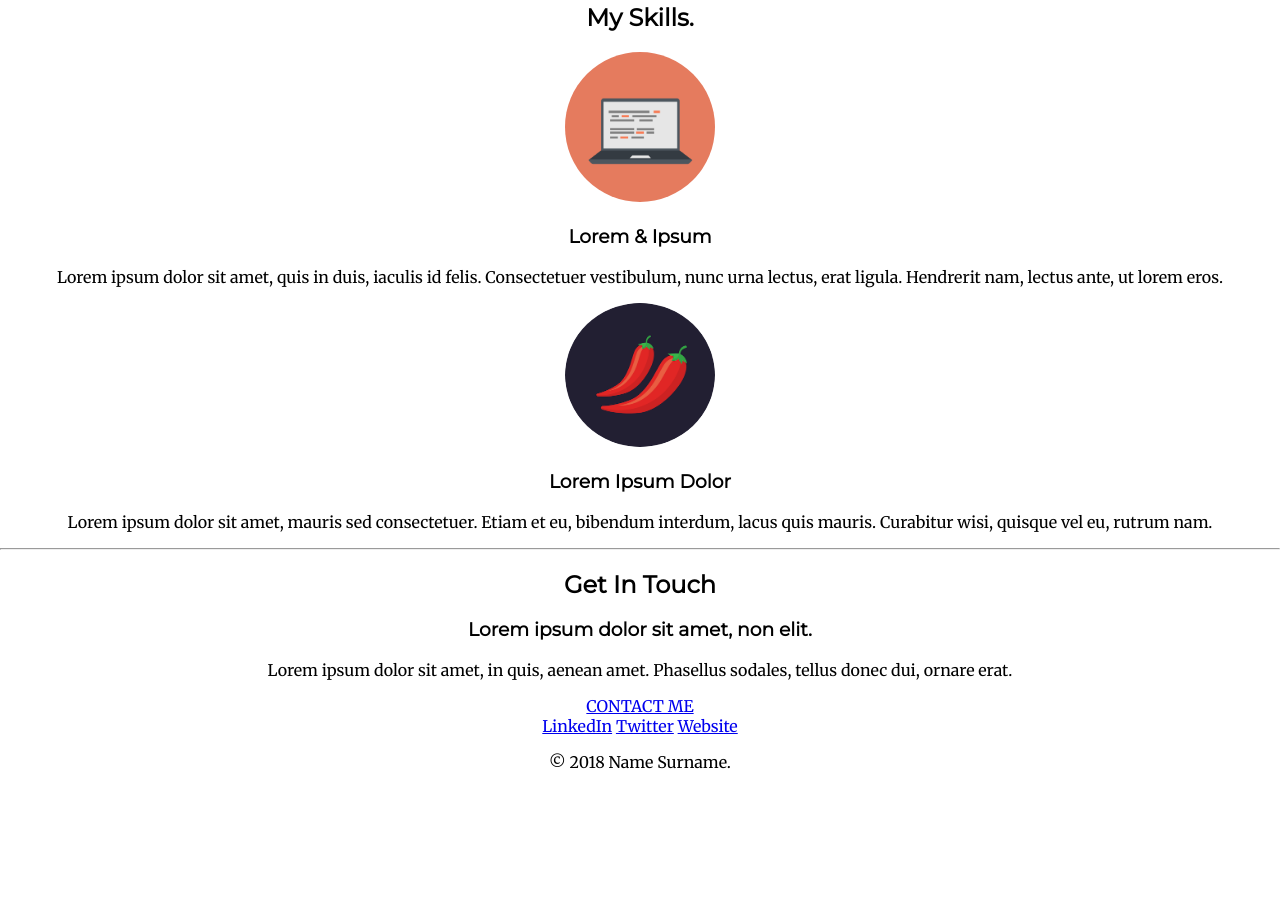
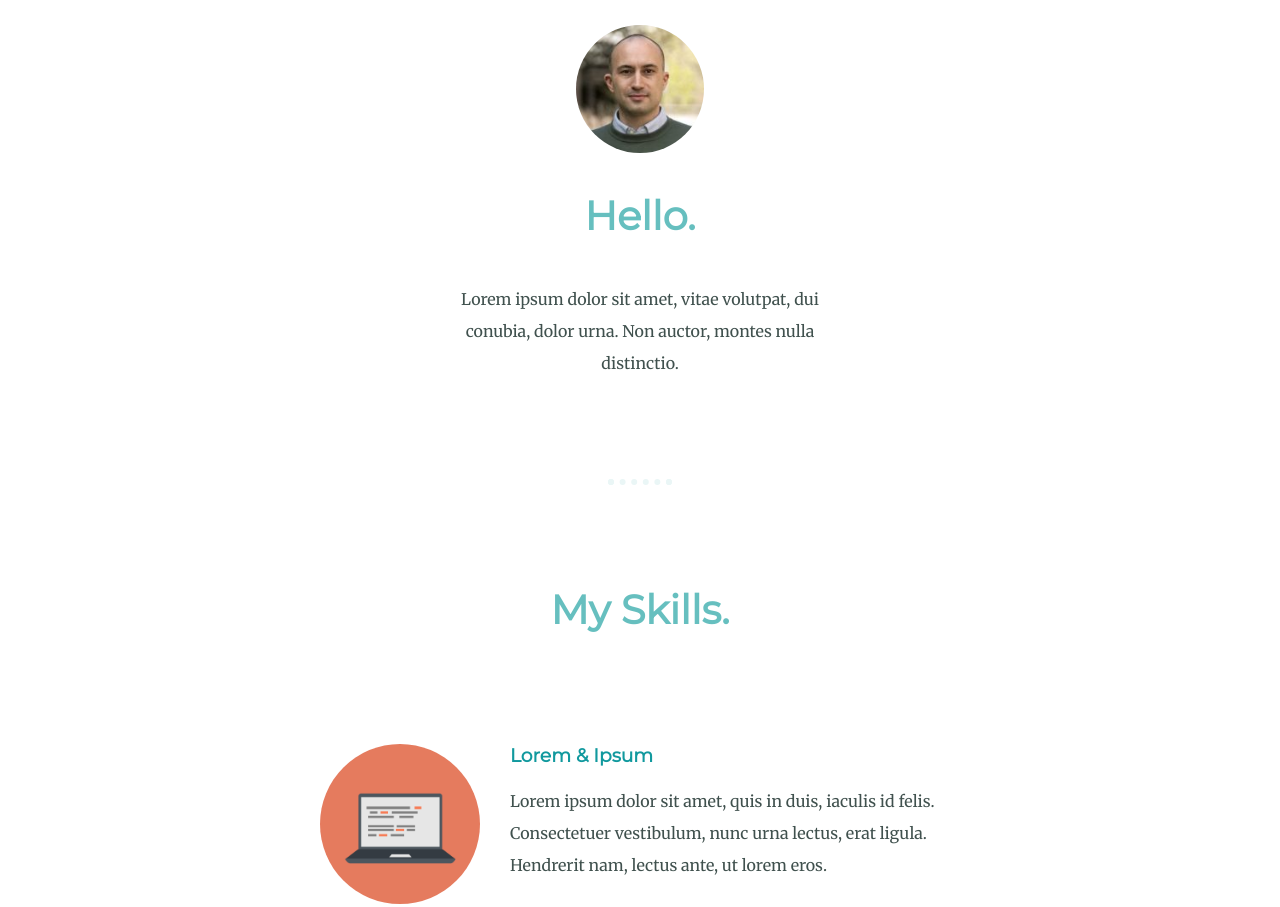
Before and after one commit to robertozanchi/cv, a plain HTML site: page index.html in a window 1280 px wide. Shown: the part 843-1750 px from the top of the page. Before the commit the page ends 1631 px from the top, so only its background shows below. Drawn offline with Linux system fonts and the light colour scheme.

Commit message:
Add files via upload

```diff
--- a/css/styles.css
+++ b/css/styles.css
@@ -2,24 +2,76 @@ body {
   margin: 0;
   text-align: center;
   font-family: 'Merriweather', serif;
+  color: #40514E;
 }
 
 h1 {
-  margin-top: 0;
+  font-size: 5.625rem;
+  margin: 50px auto 0 auto;
   font-family: 'Sacramento', cursive;
+  color: #66BFBF;
 }
 
 h2 {
   font-family: 'Montserrat', sans-serif;
+  font-size: 2.5rem;
+  color: #66BFBF;
+  padding-bottom: 10px;
 }
 
 h3 {
   font-family: 'Montserrat', sans-serif;
+  color: #11999E;
+}
+
+a {
+  color: #11999E;
+  font-family: 'Montserrat', sans-serif;
+  margin: 10px 20px;
+  text-decoration: none;
+  font-size: 0.8rem;
+}
+
+a:hover {
+  color: #EAF6F6;
+}
+
+p {
+  line-height: 2;
+}
+
+hr {
+  border: dotted #EAF6F6 6px;
+  border-bottom: none;
+  width: 4%;
+  margin: 100px auto;
+}
+
+.subtitle {
+  font-weight: normal;
 }
 
 .profile-image {
-  width: 150px;
+  width: 10%;
   border-radius: 50%;
+}
+
+.intro {
+  width: 30%;
+  margin: auto;
+}
+
+.computer-image {
+  width: 25%;
+  border-radius: 50%;
+  float: left;
+  margin-right: 30px;
+}
+
+.chilli-image {
+  width: 25%;
+  float: right;
+  margin-left: 30px;
 }
 
 .top-container {
@@ -29,19 +81,65 @@ h3 {
 }
 
 .middle-container {
+  margin: 100px 0;
 }
 
 .bottom-container {
+  background-color: #66BFBF;
+  margin-top: 50px;
+  padding: 50px 0 20px;
 }
 
 .top-cloud {
   position: absolute;
   right: 300px;
-  top: 50px;
+  top: 40px;
 }
 
 .bottom-cloud {
   position: absolute;
-  left: 300px;
+  left: 250px;
   bottom: 300px;
 }
+
+.skill-row {
+  width: 50%;
+  margin: 100px auto 100px auto;
+  text-align: left;
+}
+
+.myButton {
+	box-shadow:inset 0 1px 0 0 #a4e271;
+	background:linear-gradient(to bottom, #89c403 5%, #77a809 100%);
+	background-color:#89c403;
+	border-radius:6px;
+	border:1px solid #74b807;
+	display:inline-block;
+	cursor:pointer;
+	color:#ffffff;
+	font-family: 'Montserrat', sans-serif;
+	font-size:15px;
+	font-weight:bold;
+	padding:6px 24px;
+	text-decoration:none;
+	text-shadow:0 1px 0 #528009;
+}
+.myButton:hover {
+	background:linear-gradient(to bottom, #77a809 5%, #89c403 100%);
+	background-color:#77a809;
+}
+.myButton:active {
+	position:relative;
+	top:1px;
+}
+
+.bottom-line {
+  color: #EAF6F6;
+  font-size: 0.75rem;
+  padding: 20px 0;
+}
+
+.contact-message {
+  width: 40%;
+  margin: 40px auto 60px;
+}
--- a/index.html
+++ b/index.html
@@ -12,7 +12,7 @@
     <div class="top-container">
       <img class="top-cloud" src="images/cloud.png" alt="cloud-img">
       <h1>I'm Roberto.</h1>
-      <p>A programmer.</p>
+      <h2 class="subtitle">A web developer.</h2>
       <img class="bottom-cloud" src="images/cloud.png" alt="cloud-img">
       <img src="images/mountain.png" alt="cloud-img">
     </div>
@@ -22,18 +22,18 @@
       <div class="profile">
         <img class="profile-image" src="images/RobertoZanchi.jpg" alt="RZ-img">
         <h2>Hello.</h2>
-        <p>Lorem ipsum dolor sit amet, vitae volutpat, dui conubia, dolor urna. Non auctor, montes nulla distinctio.</p>
+        <p class="intro">Lorem ipsum dolor sit amet, vitae volutpat, dui conubia, dolor urna. Non auctor, montes nulla distinctio.</p>
       </div>
       <hr>
       <div class="skills">
         <h2>My Skills.</h2>
         <div class="skill-row">
-          <img class="profile-image" src="images/computer.png" alt="">
+          <img class="computer-image" src="images/computer.png" alt="">
           <h3>Lorem & Ipsum</h3>
           <p>Lorem ipsum dolor sit amet, quis in duis, iaculis id felis. Consectetuer vestibulum, nunc urna lectus, erat ligula. Hendrerit nam, lectus ante, ut lorem eros.</p>
         </div>
         <div class="skill-row">
-          <img class="profile-image" src="images/chillies.png" alt="">
+          <img class="chilli-image" src="images/chillies.png" alt="">
           <h3>Lorem Ipsum Dolor</h3>
           <p>Lorem ipsum dolor sit amet, mauris sed consectetuer. Etiam et eu, bibendum interdum, lacus quis mauris. Curabitur wisi, quisque vel eu, rutrum nam.</p>
         </div>
@@ -41,9 +41,9 @@
       <hr>
       <div class="contact-me">
         <h2>Get In Touch</h2>
-        <h3>Lorem ipsum dolor sit amet, non elit.</h3>
-        <p>Lorem ipsum dolor sit amet, in quis, aenean amet. Phasellus sodales, tellus donec dui, ornare erat.</p>
-        <a class="btn" href="mailto:name@email.com">CONTACT ME</a>
+        <h3>If you love hot wings as much as I do.</h3>
+        <p class="contact-message">Lorem ipsum dolor sit amet, in quis, aenean amet. Phasellus sodales, tellus donec dui, ornare erat.</p>
+        <a href="mailto:name@email.com" class="myButton">CONTACT ME</a>
       </div>
     </div>
 
@@ -52,7 +52,7 @@
       <a class="footer-link" href="https://www.linkedin.com/">LinkedIn</a>
       <a class="footer-link" href="https://twitter.com/">Twitter</a>
       <a class="footer-link" href="https://www.appbrewery.co/">Website</a>
-      <p>© 2018 Name Surname.</p>
+      <p class="bottom-line">© 2018 Name Surname.</p>
     </div>
   </body>
 </html>
```
